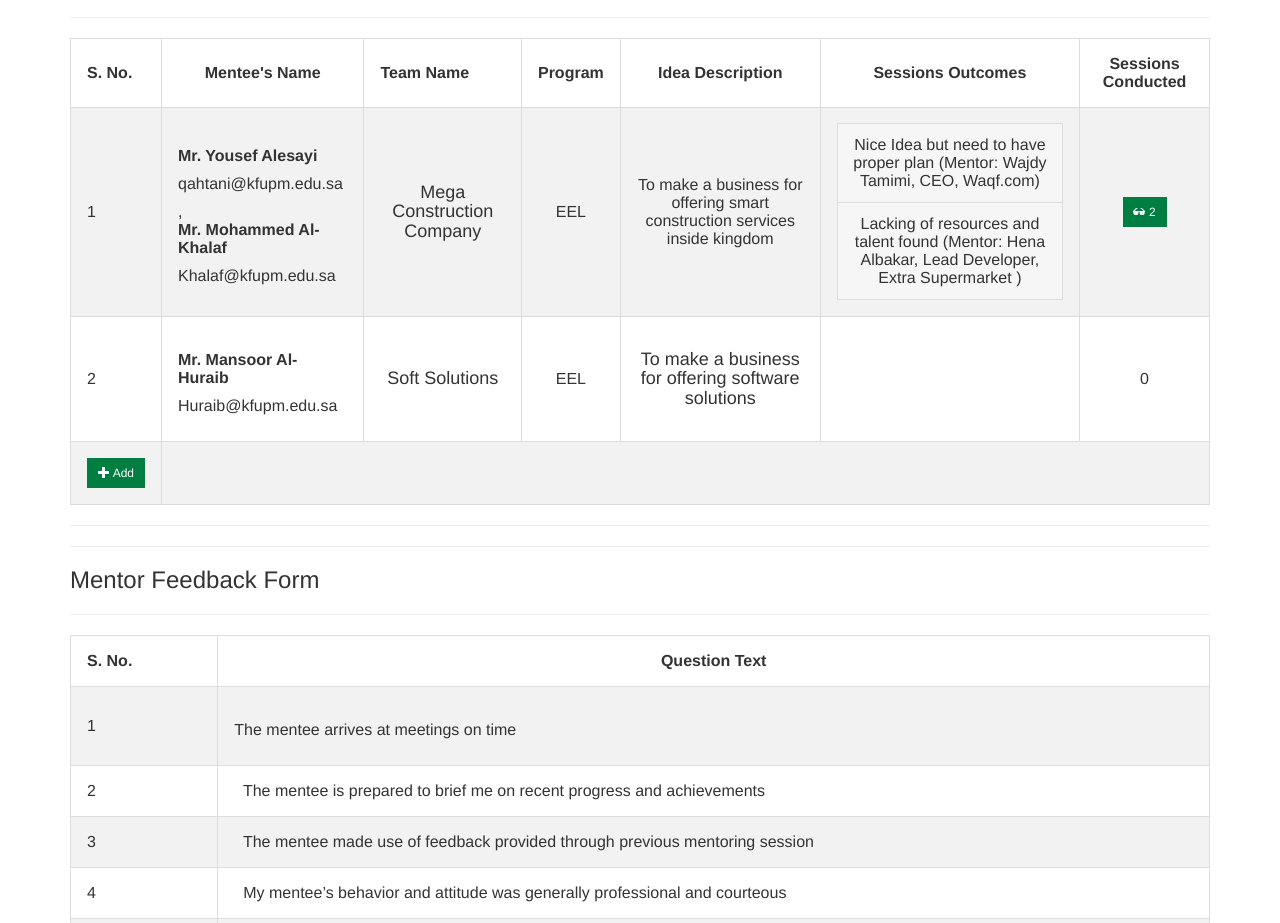
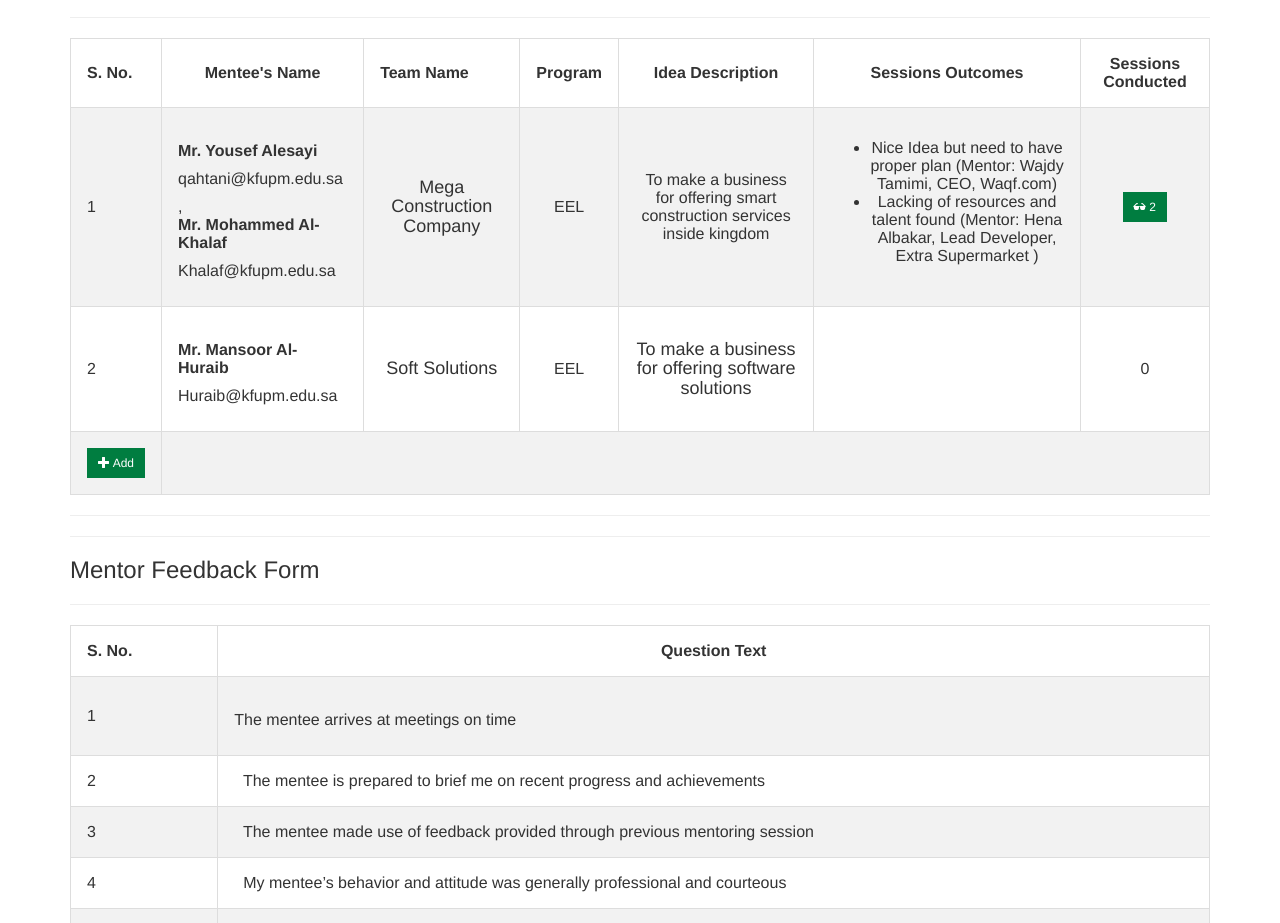
Before and after one commit to Shomaail/shomaail.github.io, a plain HTML site: page Admin.html in a window 1280 px wide. Shown: the part 1062-1985 px from the top of the page. Drawn offline with nearby package versions, Linux system fonts and the light colour scheme.

```diff
--- a/Admin.html
+++ b/Admin.html
@@ -110,18 +110,18 @@
             background-color: #f2f2f2;
         }
 
-        ul {
-            list-style-type: none; /* Remove bullets */
-            padding: 0; /* Remove padding */
-            margin: 0; /* Remove margins */
-        }
+        /*ul {*/
+        /*    list-style-type: none; !* Remove bullets *!*/
+        /*    padding: 0; !* Remove padding *!*/
+        /*    margin: 0; !* Remove margins *!*/
+        /*}*/
 
-        ul li {
-            border: 1px solid #ddd; /* Add a thin border to each list item */
-            margin-top: -1px; /* Prevent double borders */
-            background-color: #f6f6f6; /* Add a grey background color */
-            padding: 12px; /* Add some padding */
-        }
+        /*ul li {*/
+        /*    border: 1px solid #ddd; !* Add a thin border to each list item *!*/
+        /*    margin-top: -1px; !* Prevent double borders *!*/
+        /*    background-color: #f6f6f6; !* Add a grey background color *!*/
+        /*    padding: 12px; !* Add some padding *!*/
+        /*}*/
     </style>
 </head>
 <body cz-shortcut-listen="true">
```
